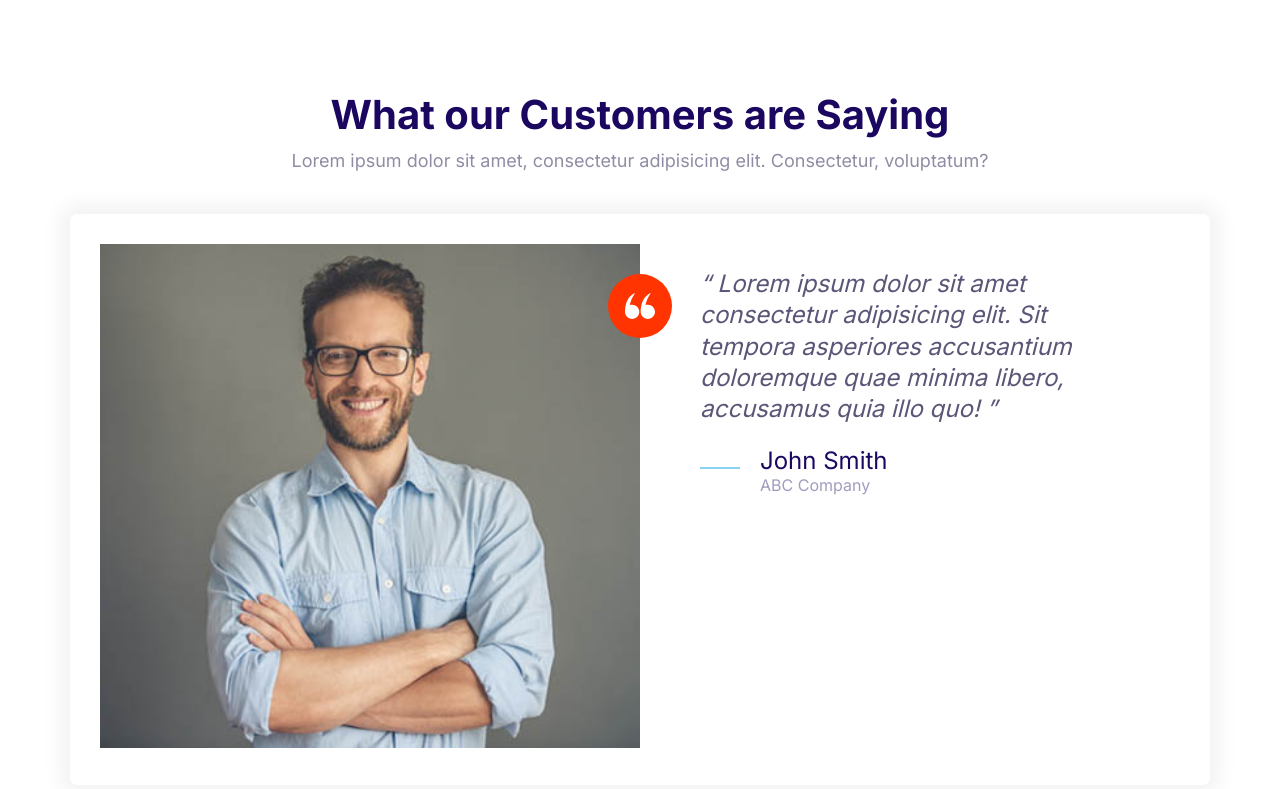
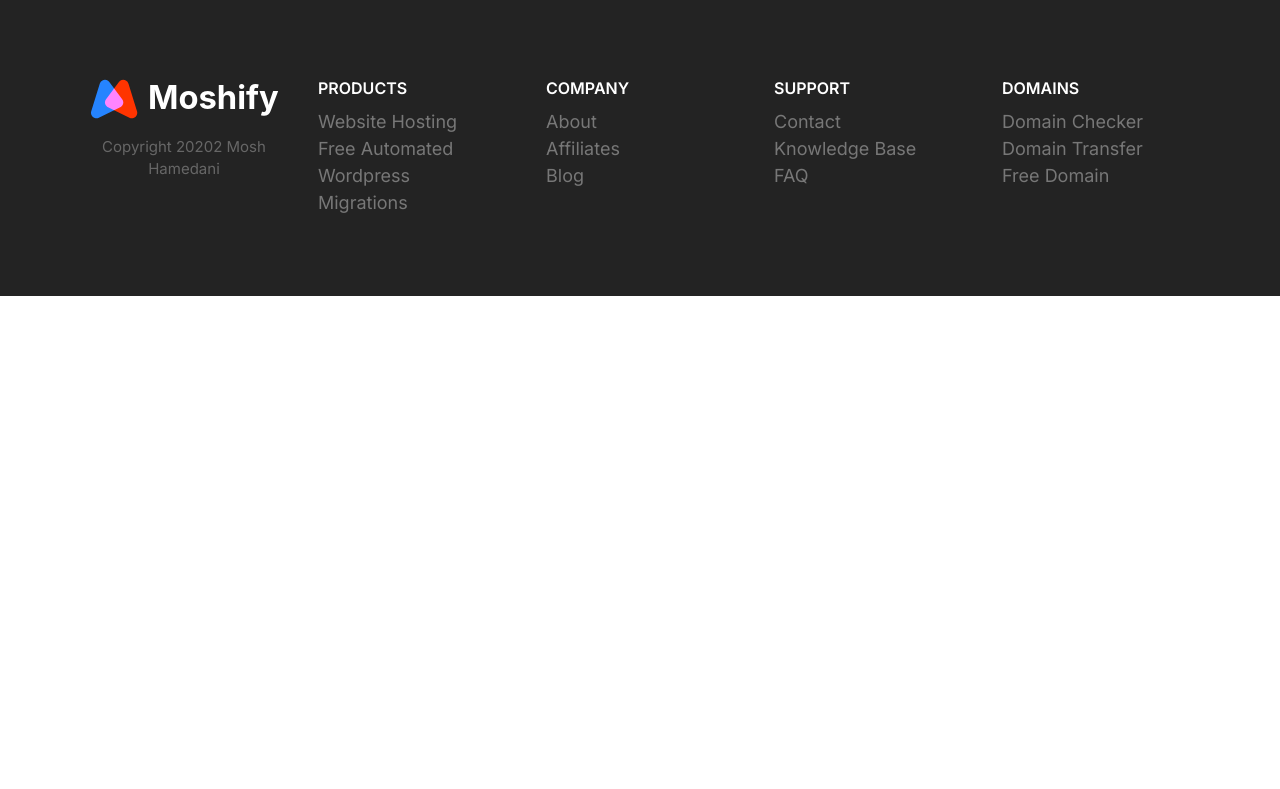
Before and after one commit to PDyrden/test, a plain HTML site: page index.html in a window 1280 px wide. Drawn offline with Linux system fonts and the light colour scheme.

Commit message:
Defining footer.

```diff
--- a/css/styles.css
+++ b/css/styles.css
@@ -833,3 +833,81 @@ a {
         max-width: 700px;
     }
 }
+
+/* Footer */
+
+.footer {
+    background: #232323;
+}
+
+.footer a {
+    color: #777;
+    transition: color 0.3s;
+}
+
+.footer a:hover {
+    color: #fff;
+}
+
+.footer__section {
+    padding: 2rem;
+    border-bottom: 1px solid #393939;
+}
+
+.footer__section .list {
+    margin: 0;
+}
+
+.footer__heading {
+    text-transform: uppercase;
+    font-weight: 600;
+}
+
+.footer__brand {
+    margin-top: 5rem;
+    text-align: center;
+}
+
+.footer__brand img {
+    /* TODO: Consider refactoring this and applying it to all images. */
+    width: 100%;
+    max-width: 230px;
+}
+
+.footer__copyright {
+    font-size: 2.1rem;
+    color: #fff;
+    opacity: 0.3;
+}
+
+@media screen and (min-width:768px) {
+    .footer__sections {
+        grid-template-columns: repeat(auto-fit, minmax(10rem, 1fr));
+    }
+
+    .footer .collapsible__chevron {
+        display: none;
+    }
+
+    .footer .collapsible__content {
+        opacity: 1;
+        max-height: 100%;
+    }
+
+    .footer__brand {
+        order: -1;
+        margin-top: 1rem;
+    }
+
+    .footer__copyright {
+        font-size: 1.5rem;
+    }
+
+    .footer__section {
+        border: 0;
+    }
+
+    .footer__heading {
+        font-size: 1.6rem;
+    }
+}
--- a/index.html
+++ b/index.html
@@ -14,53 +14,74 @@
     <link rel="stylesheet" href="css/styles.css" />
   </head>
   <body>
-    <section class="block">
-      <header class="block__header">
-        <h2>What our Customers are Saying</h2>
-        <p>
-          Lorem ipsum dolor sit amet, consectetur adipisicing elit. Consectetur,
-          voluptatum?
-        </p>
+    <footer class="block block--dark footer">
+      <div class="container grid footer__sections">
+        <section class="collapsible collapsible--expanded footer__section">
+          <header class="collapsible__header">
+            <h2 class="collapsible__heading footer__heading">Products</h2>
+            <svg class="icon icon--white collapsible__chevron">
+              <use xlink:href="images/sprite.svg#chevron"></use>
+            </svg>
           </header>
-      <div class="container">
-        <div class="card testimonial">
-          <div class="grid grid--1x2">
-            <div class="testimonial__image">
-              <img
-                src="images/testimonial.jpg"
-                alt="A happy,smiling customer"
-              />
-              <span class="icon-container icon-container--accent">
-                <svg class="icon icon--white icon--small">
-                  <use xlink:href="images/sprite.svg#quotes"></use>
+          <div class="collapsible__content">
+            <ul class="list">
+              <li><a href="#">Website Hosting</a></li>
+              <li><a href="#">Free Automated Wordpress</a></li>
+              <li><a href="#">Migrations</a></li>
+            </ul>
+          </div>
+        </section>
+        <section class="collapsible footer__section">
+          <header class="collapsible__header">
+            <h2 class="collapsible__heading footer__heading">Company</h2>
+            <svg class="icon icon--white collapsible__chevron">
+              <use xlink:href="images/sprite.svg#chevron"></use>
             </svg>
-              </span>
+          </header>
+          <div class="collapsible__content">
+            <ul class="list">
+              <li><a href="#">About</a></li>
+              <li><a href="#">Affiliates</a></li>
+              <li><a href="#">Blog</a></li>
+            </ul>
           </div>
-            <blockquote class="quote">
-              <p class="quote__text">
-                Lorem ipsum dolor sit amet consectetur adipisicing elit. Sit
-                tempora asperiores accusantium doloremque quae minima libero,
-                accusamus quia illo quo!
-              </p>
-              <footer>
-                <div class="media">
-                  <div class="media__image">
-                    <svg class="icon icon--primary quote__line">
-                      <use xlink:href="images/sprite.svg#line"></use>
+        </section>
+        <section class="collapsible footer__section">
+          <header class="collapsible__header">
+            <h2 class="collapsible__heading footer__heading">Support</h2>
+            <svg class="icon icon--white collapsible__chevron">
+              <use xlink:href="images/sprite.svg#chevron"></use>
             </svg>
+          </header>
+          <div class="collapsible__content">
+            <ul class="list">
+              <li><a href="#">Contact</a></li>
+              <li><a href="#">Knowledge Base</a></li>
+              <li><a href="#">FAQ</a></li>
+            </ul>
           </div>
-                  <div class="media__body">
-                    <h3 class="media__title quote__author">John Smith</h3>
-                    <p class="quote__organization">ABC Company</p>
+        </section>
+        <section class="collapsible footer__section">
+          <header class="collapsible__header">
+            <h2 class="collapsible__heading footer__heading">Domains</h2>
+            <svg class="icon icon--white collapsible__chevron">
+              <use xlink:href="images/sprite.svg#chevron"></use>
+            </svg>
+          </header>
+          <div class="collapsible__content">
+            <ul class="list">
+              <li><a href="#">Domain Checker</a></li>
+              <li><a href="#">Domain Transfer</a></li>
+              <li><a href="#">Free Domain</a></li>
+            </ul>
           </div>
+        </section>
+        <section class="footer__brand">
+          <img src="images/logo.svg" alt="" />
+          <p class="footer__copyright">Copyright 20202 Mosh Hamedani</p>
+        </section>
       </div>
     </footer>
-            </blockquote>
-          </div>
-        </div>
-      </div>
-    </section>
-
     <script src="js/main.js"></script>
   </body>
 </html>
```
Also changed, not shown: components/footer.html (added, +68 -0 lines). Lines whose indentation alone changed are shown as unchanged.
